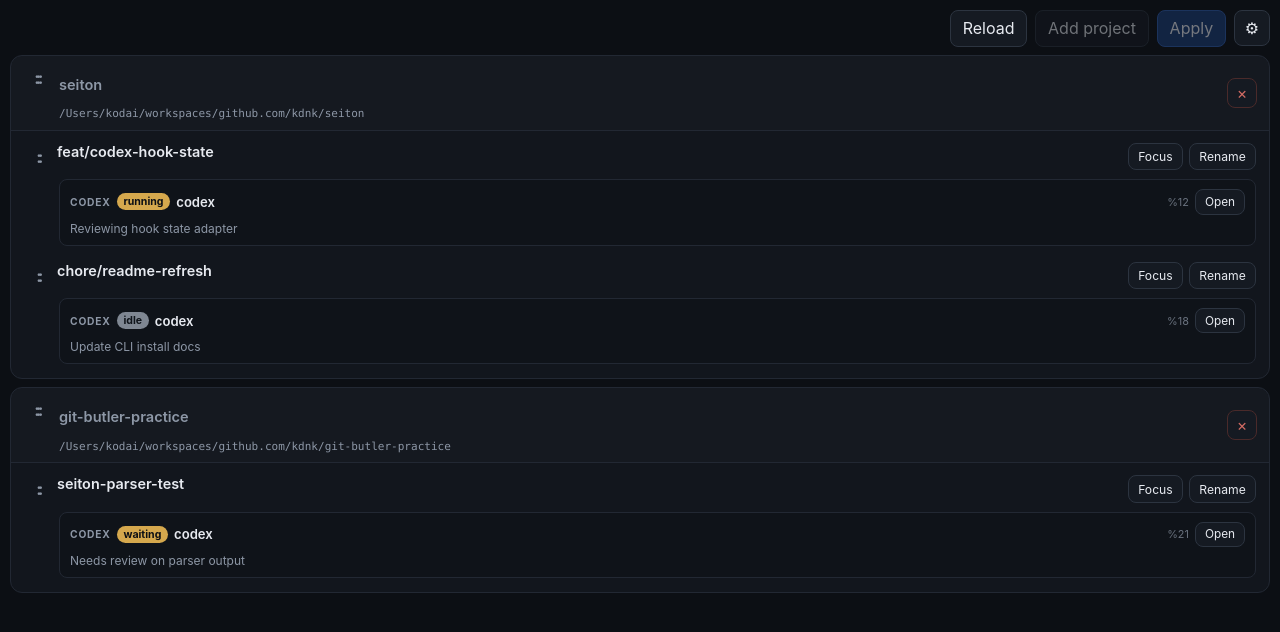
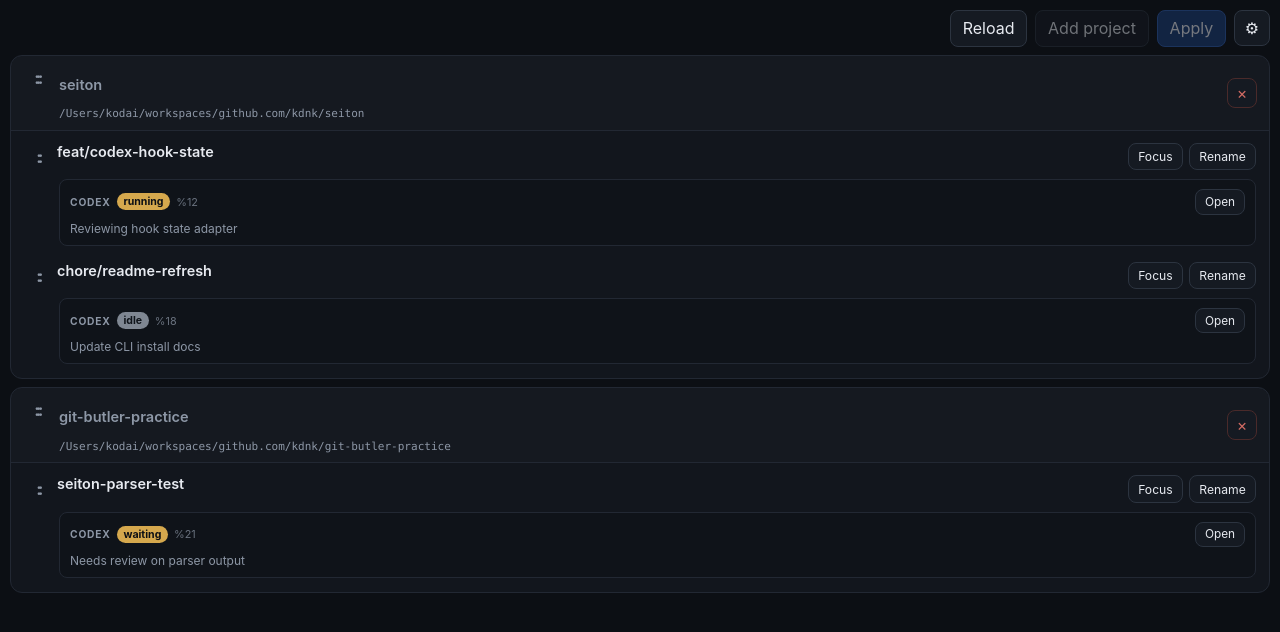
Before and after one commit to kdnk/seiton, a React (Vite) app: page / in a window 1280 px wide. Shown: the top 632 px of the page. Built offline with nearby package versions, Linux system fonts and the light colour scheme.

Commit message:
fix(renderer): hide pane command label when it duplicates the agent badge

```diff
--- a/src/renderer/App.tsx
+++ b/src/renderer/App.tsx
@@ -763,7 +763,9 @@ function ContextRow({
                   <div className="agent-pane-main">
                     <span className="agent-pane-badge">{pane.agent}</span>
                     <span className={`status codex-status ${pane.status}`}>{pane.status}</span>
-                    <strong>{pane.command}</strong>
+                    {pane.command && pane.command !== pane.agent ? (
+                      <strong>{pane.command}</strong>
+                    ) : null}
                     <small>{pane.paneId}</small>
                     <button
                       className="agent-pane-focus"
```
